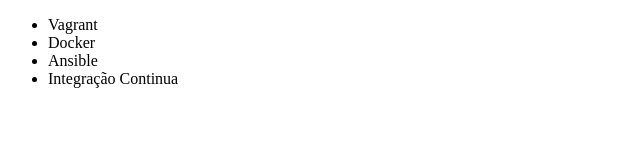
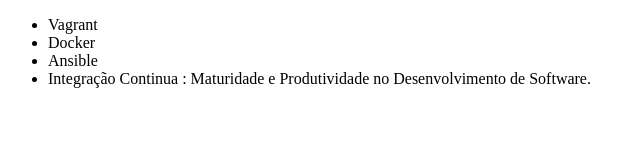
Before and after one commit to AllanCruzX/alura-git, a plain HTML site: page index.html in a window 1280 px wide. Shown: the whole page, without its empty margins (0-640 px from the left). Drawn offline with Linux system fonts and the light colour scheme.

Commit message:
Renomeando curso de integração

```diff
--- a/index.html
+++ b/index.html
@@ -9,7 +9,7 @@
         <li>Vagrant</li>
         <li>Docker</li>
         <li>Ansible</li>
-        <li>Integração Continua</li>
+        <li>Integração Continua : Maturidade e Produtividade no Desenvolvimento de Software.</li>
     </ul>
 </body>
 </html>
```
